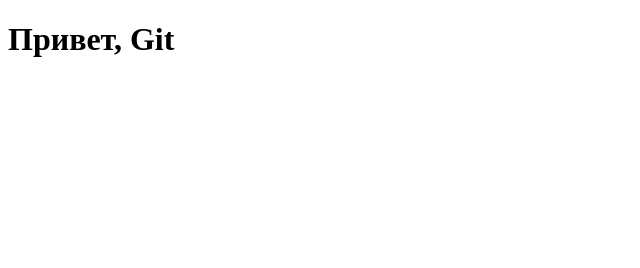
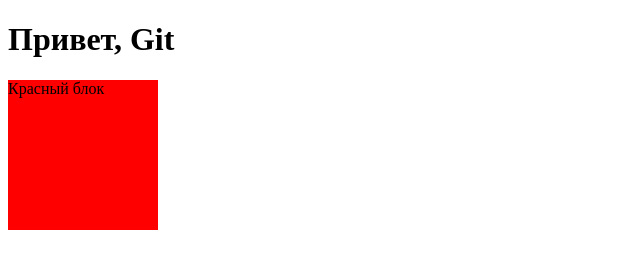
Before and after one commit to KopanevIlya/TestGit, a plain HTML site: page index.html in a window 1280 px wide. Shown: the whole page, without its empty margins (0-640 px from the left). Drawn offline with Linux system fonts and the light colour scheme.

```diff
--- a/index.html
+++ b/index.html
@@ -9,5 +9,6 @@
 </head>
 <body>
     <h1>Привет, Git</h1>
+    <div class="red">Красный блок</div>
 </body>
 </html>
--- a/style.css
+++ b/style.css
@@ -0,0 +1,5 @@
+.red{
+    height: 150px;
+    width: 150px;
+    background-color: red;
+}
```
